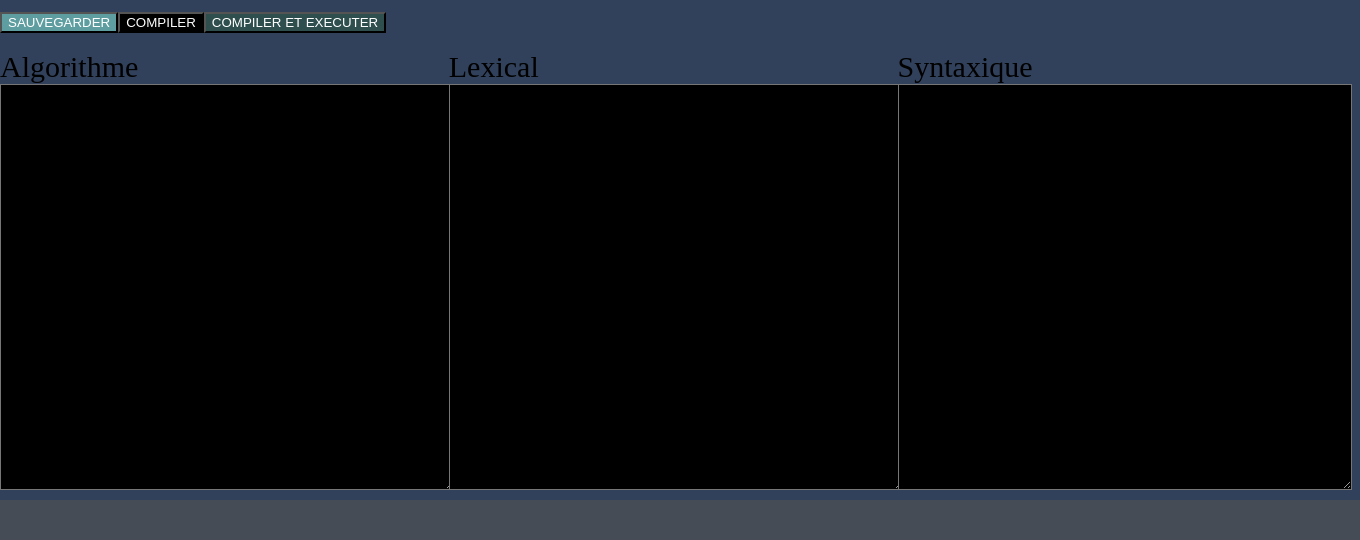
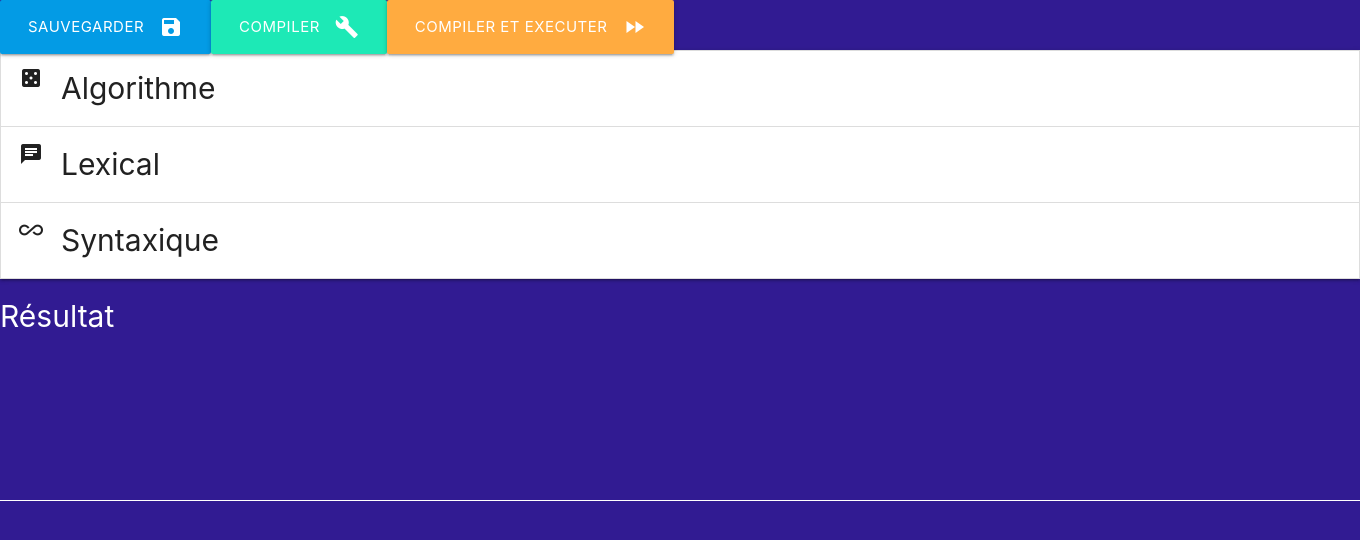
Before and after one commit to raysr/NotACompilator, an Electron app: page UI/index.html in a window 1360 px wide. Drawn offline with nearby package versions, Linux system fonts and the light colour scheme; no server answers.

Commit message:
adding better ui and Quadruplets code

```diff
--- a/UI/index.css
+++ b/UI/index.css
@@ -1,7 +1,7 @@
 body
 {
     margin:0px;
-    background-color:#31415b;
+    background-color:#311b92 ;
     font-size:30px;
 }
 header
@@ -9,8 +9,16 @@ header
     position:fixed;
     top: 0;
 }
+#result-span
+{
+    bottom: 0;
+    position:static;
+    color:white;
+}
 #result
 {
+    border-top: 1px solid;
+    border-color: white;
     min-height: 300px;
     min-width: 100%;
     max-height: 300px;
@@ -19,41 +27,26 @@ header
     overflow: scroll;
     position:fixed;
     bottom: 0;
-    background-color:#464c56 ;
+    background-color:#311b92 ;
     color:white;
 }
 .editor
 {
-    min-height: 100%;
+    min-height: 400px;
     background-color:black;
     color:white;
     overflow: scroll;
     min-width: 100%;
 }
-#save
-{
-color: white;
-background-color: cadetblue;
-}
-#compile
-{
-color:white;
-background-color: black;
-}
-#execute
-{
-    color:white;
-    background-color: darkslategray;
-}
+
 .area
 {
-    min-height: 400px;
-    min-width: 33%;
+
 }
 #areas
 {
     margin-top:50px;
-    position: relative;
+    min-width: 80%;
     min-height: 70%;
-    display: flex;
+
 }
--- a/UI/index.html
+++ b/UI/index.html
@@ -4,33 +4,57 @@
   <meta charset="UTF-8">
   <title>Compilator</title>
   <script src="index.js"></script>
+  <link href="https://fonts.googleapis.com/icon?family=Material+Icons" rel="stylesheet">
+    <script src="https://cdnjs.cloudflare.com/ajax/libs/materialize/1.0.0/js/materialize.min.js"></script>
+    <meta name="viewport" content="width=device-width, initial-scale=1.0">
+    <link rel="stylesheet" href="https://cdnjs.cloudflare.com/ajax/libs/materialize/1.0.0/css/materialize.min.css">
   <link rel="stylesheet" type="text/css" href="index.css">
 </head>
 <body>
   <header>
-      <button id="save">SAUVEGARDER</button><button id="compile">COMPILER</button><button id="execute">COMPILER ET EXECUTER</button>
+      <button class="waves-effect waves-light light-blue darken-1 btn-large" id="save"><i class="material-icons right">save</i>SAUVEGARDER</button><button class="waves-effect waves-light btn-large teal accent-3" id="compile"><i class="material-icons right">build</i>COMPILER</button><button class="waves-effect waves-light  orange accent-2 btn-large" id="execute"><i class="material-icons right">fast_forward</i>COMPILER ET EXECUTER</button>
   </header>
 
 
 
 
-  <div id="areas">
-  <div class="area">
-      <label for="alg"> Algorithme </label>
-  <textarea id="alg" class="editor"></textarea>
-</div>
 
-  <div class="area">
-      <label for="lex"> Lexical </label>
-  <textarea id="lex" class="editor"></textarea>
-</div>
 
-  <div class="area">
-      <label for="synt"> Syntaxique </label>
-  <textarea id="synt" class="editor"></textarea>
-</div>
-</div>
+      <ul  id="areas" class="collapsible">
+          <li>
+            <div class="collapsible-header"><i class="material-icons">casino</i>Algorithme</div>
+            <div class="collapsible-body"> <div class="area">
+            <textarea id="alg" class="editor"></textarea>
+          </div>
+          </div>
+          </li>
 
+
+          <li>
+            <div class="collapsible-header"><i class="material-icons">chat</i>Lexical</div>
+            <div class="collapsible-body">  <div class="area">
+            <textarea id="lex" class="editor"></textarea>
+          </div></div>
+          </li>
+
+
+
+
+          <li>
+            <div class="collapsible-header"><i class="material-icons">all_inclusive
+              </i>Syntaxique </div>
+            <div class="collapsible-body">  <div class="area">
+            <textarea id="synt" class="editor"></textarea>
+          </div>
+          </div></div>
+          </li>
+        </ul>
+
+
+
+
+
+<span id="result-span">Résultat</span>
   <div id="result"></div>
 </body>
 </html>
--- a/UI/index.js
+++ b/UI/index.js
@@ -5,18 +5,18 @@ function shell(command, callback){
 
 document.addEventListener("DOMContentLoaded", function(event) {
     var fs=require('fs');
-
-    var contents = fs.readFileSync('COMP/algorithme', 'utf8');
+    var instances = M.AutoInit();
+    var contents = fs.readFileSync('COMP/entree.txt', 'utf8');
     var alg=document.getElementById("alg");
     alg.innerHTML=contents;
 
 
-    var contents = fs.readFileSync('COMP/lexical.l', 'utf8');
+    var contents = fs.readFileSync('COMP/Lexique.l', 'utf8');
     var alg=document.getElementById("lex");
     alg.innerHTML=contents;
 
 
-    var contents = fs.readFileSync('COMP/syntaxique.y', 'utf8');
+    var contents = fs.readFileSync('COMP/Syntaxe.y', 'utf8');
     var alg=document.getElementById("synt");
     alg.innerHTML=contents;
 
@@ -24,7 +24,7 @@ document.addEventListener("DOMContentLoaded", function(event) {
     save.onclick=function(){
         var alg=document.getElementById("alg");
         console.log("contenu : "+alg.value);
-        fs.writeFile("COMP/algorithme", String(alg.value) ,function(err) {
+        fs.writeFile("COMP/entree.txt", String(alg.value) ,function(err) {
             if(err) {
                 return console.log(err);
             }
@@ -33,7 +33,7 @@ document.addEventListener("DOMContentLoaded", function(event) {
         });
 
         var synt=document.getElementById("synt");
-        fs.writeFile("COMP/syntaxique.y", String(synt.value) ,function(err) {
+        fs.writeFile("COMP/Syntaxe.y", String(synt.value) ,function(err) {
             if(err) {
                 return console.log(err);
             }
@@ -42,7 +42,7 @@ document.addEventListener("DOMContentLoaded", function(event) {
         });
 
         var lex=document.getElementById("lex");
-        fs.writeFile("COMP/lexical.l", String(lex.value) ,function(err) {
+        fs.writeFile("COMP/Lexique.l", String(lex.value) ,function(err) {
             if(err) {
                 return console.log(err);
             }
@@ -54,7 +54,7 @@ document.addEventListener("DOMContentLoaded", function(event) {
     var compile=document.getElementById("compile");
     compile.onclick=function(){
             console.log("Compiling.");
-         shell("cd COMP && flex lexical.l && bison -d syntaxique.y && gcc lex.yy.c syntaxique.tab.c -lfl -ly -o analyseur && cd ..",function(output){
+         shell("cd COMP && flex Lexique.l && bison -d Syntaxe.y && gcc lex.yy.c Syntaxe.tab.c -lfl -ly -o analyseur && cd ..",function(output){
             var result=document.getElementById("result");
             result.innerHTML=result.innerHTML+'<br/>==>'+output;
          });
@@ -63,7 +63,7 @@ document.addEventListener("DOMContentLoaded", function(event) {
     var execute=document.getElementById("execute");
     execute.onclick=function(){
         console.log("Executing.");
-     shell("cd COMP && flex lexical.l && bison -d syntaxique.y && gcc lex.yy.c syntaxique.tab.c -lfl -ly -o analyseur && ./analyseur<<algorithme && cd ..",function(output){
+     shell("cd COMP && flex Lexique.l && bison -d Syntaxe.y && gcc lex.yy.c Syntaxe.tab.c -lfl -ly -o analyseur && ./analyseur<<entree.txt && cd ..",function(output){
         var result=document.getElementById("result");
         result.innerHTML=result.innerHTML+'<br/>==>'+output;
      });
--- a/main.js
+++ b/main.js
@@ -8,7 +8,7 @@ const { app, BrowserWindow } = require('electron')
     win.loadFile('UI/index.html')
 
     // Ouvre les DevTools.
-    win.webContents.openDevTools()
+   // win.webContents.openDevTools()
     win.title="Compilator"
     win.on('closed', () => {
       win = null
```
Also changed, not shown: COMP/entree.txt (added, +14 -0 lines), COMP/entree1.txt (added, +16 -0 lines), 5 other files.
